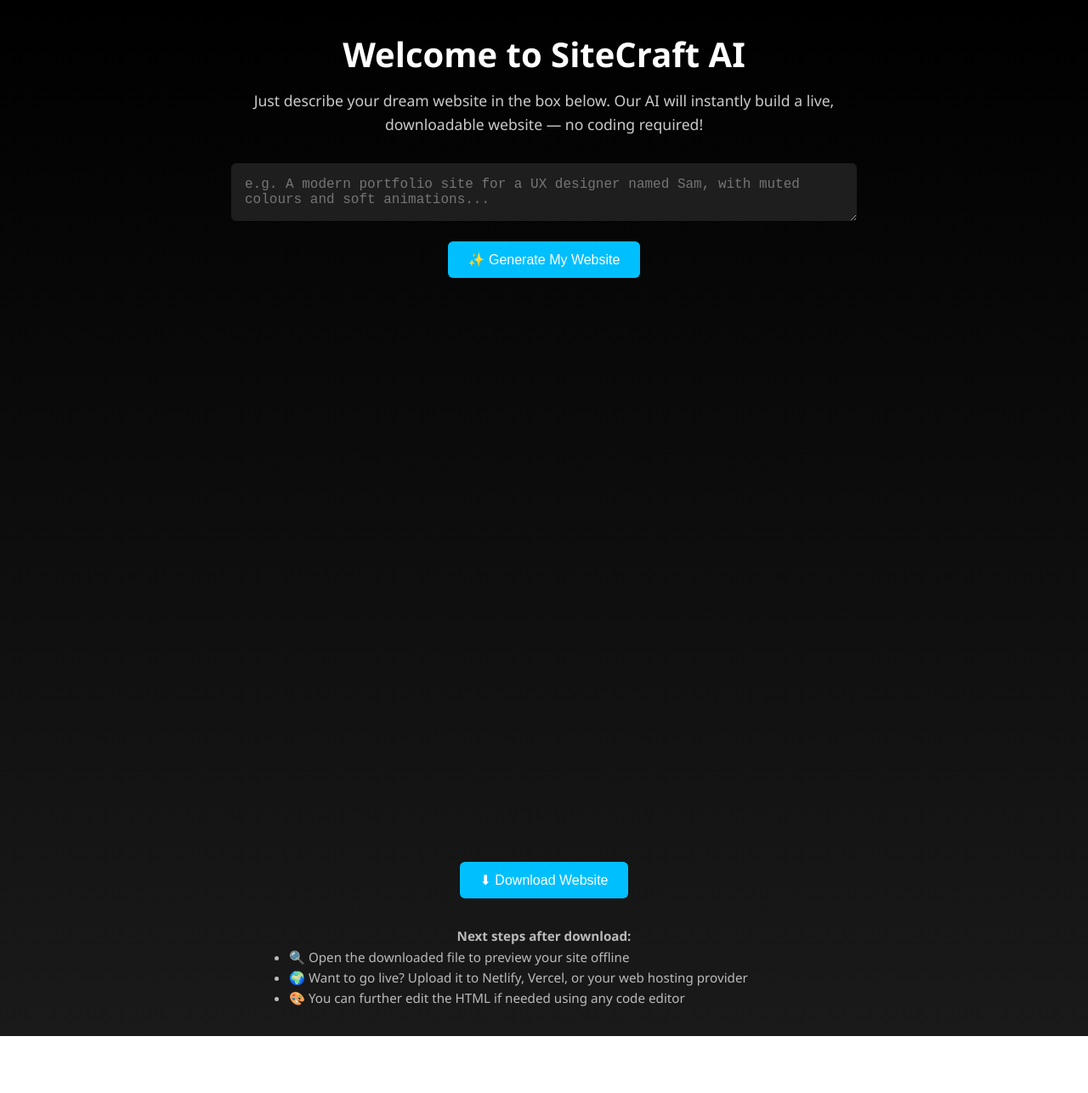
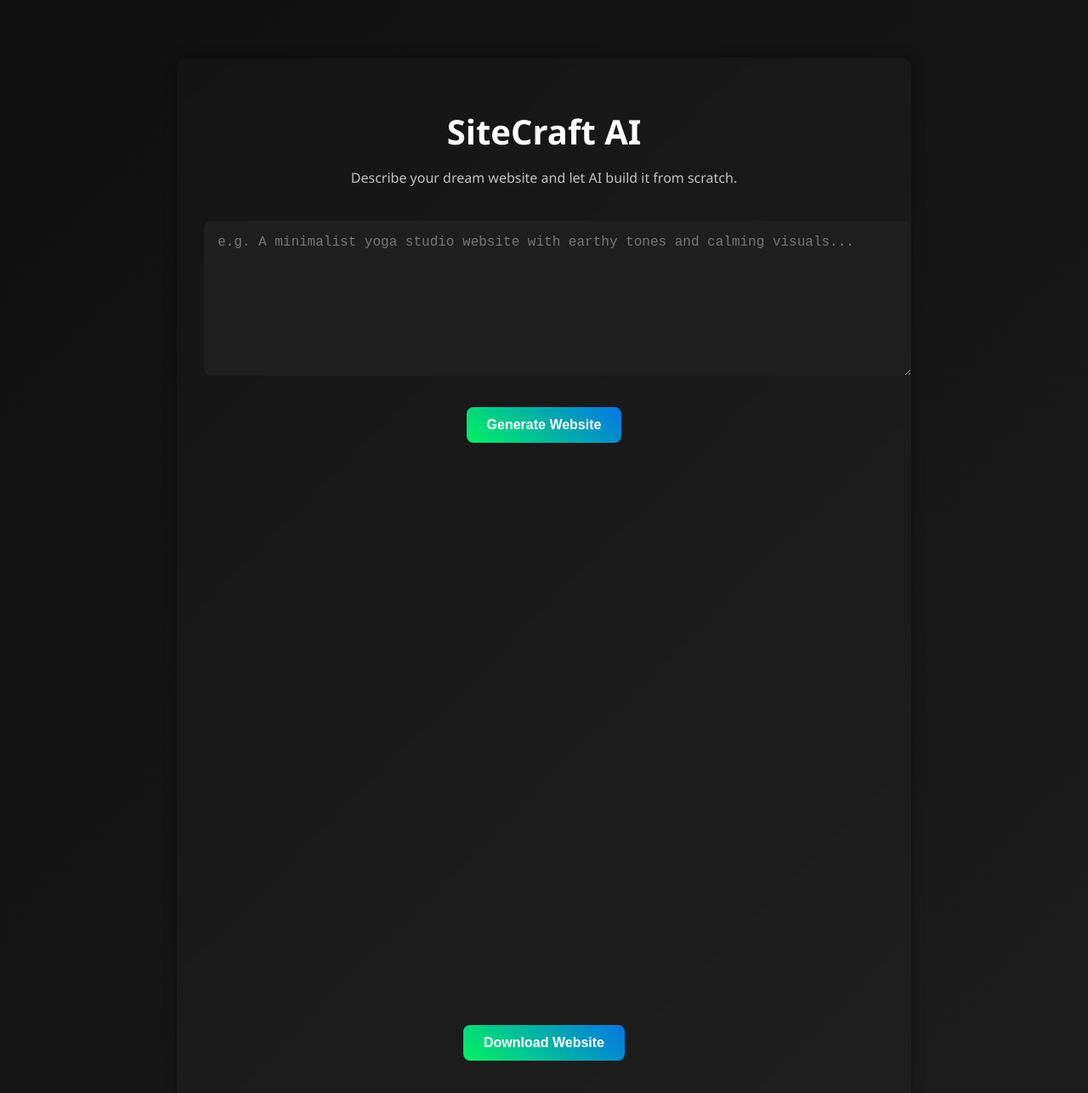
Before and after one commit to chehanvey-ctrl/sitecraft-frontend, a plain HTML site: page index.html in a window 1280 px wide. Shown: the whole page at 85% size. Before the commit the page ends 1219 px from the top, so only its background shows below. Drawn offline with Linux system fonts and the light colour scheme.

Commit message:
Update index.html

```diff
--- a/index.html
+++ b/index.html
@@ -1,110 +1,176 @@
-<!DOCTYPE html><html lang="en">
+<!DOCTYPE html>
+<html lang="en">
 <head>
   <meta charset="UTF-8" />
   <meta name="viewport" content="width=device-width, initial-scale=1.0"/>
   <title>SiteCraft AI</title>
-  <link rel="stylesheet" href="pure-style.css" />
+  <link rel="stylesheet" href="style.css" />
   <style>
     body {
-      background: linear-gradient(to bottom, #000000, #1a1a1a);
-      color: #fff;
+      margin: 0;
       font-family: 'Segoe UI', Tahoma, Geneva, Verdana, sans-serif;
-      margin: 0;
-      padding: 0;
+      background: linear-gradient(135deg, #0f0f0f, #1c1c1c);
+      color: #f0f0f0;
     }
+
     .container {
       max-width: 800px;
-      margin: 0 auto;
+      margin: 3rem auto;
       padding: 2rem;
-      text-align: center;
+      background: rgba(255, 255, 255, 0.02);
+      border-radius: 12px;
+      box-shadow: 0 0 15px rgba(0,0,0,0.4);
+      backdrop-filter: blur(4px);
     }
+
     h1 {
       font-size: 2.5rem;
+      text-align: center;
       margin-bottom: 0.5rem;
+      color: #ffffff;
     }
-    p.description {
-      font-size: 1.1rem;
-      margin-bottom: 2rem;
-      color: #ccc;
+
+    p {
+      text-align: center;
+      margin-bottom: 1.5rem;
+      color: #c2c2c2;
     }
+
     textarea {
       width: 100%;
       padding: 1rem;
       font-size: 1rem;
       border: none;
-      border-radius: 6px;
+      border-radius: 8px;
       margin-bottom: 1rem;
-      background-color: #1e1e1e;
+      resize: vertical;
+      background: #1e1e1e;
       color: #fff;
     }
+
     button {
-      background-color: #00bfff;
-      color: white;
+      display: block;
+      margin: 1rem auto;
       padding: 0.75rem 1.5rem;
-      font-size: 1rem;
+      background-color: #00f260;
+      background-image: linear-gradient(45deg, #00f260, #0575e6);
       border: none;
-      border-radius: 6px;
+      color: #fff;
+      font-weight: bold;
+      border-radius: 8px;
       cursor: pointer;
-      transition: background-color 0.3s ease;
+      transition: transform 0.2s ease;
     }
+
     button:hover {
-      background-color: #009acd;
+      transform: scale(1.05);
     }
+
     iframe {
+      margin-top: 2rem;
+      border: none;
+      border-radius: 8px;
       width: 100%;
       height: 600px;
-      border: none;
-      border-radius: 8px;
+    }
+
+    #output {
       margin-top: 2rem;
+      font-size: 1rem;
+      text-align: center;
+      line-height: 1.6;
     }
-    .instructions {
-      font-size: 0.95rem;
-      margin-top: 2rem;
-      color: #bbb;
+
+    #progressContainer {
+      margin-top: 1rem;
+      height: 10px;
+      width: 100%;
+      background: #333;
+      border-radius: 5px;
+      overflow: hidden;
+      display: none;
+    }
+
+    #progressBar {
+      height: 100%;
+      width: 0%;
+      background: linear-gradient(to right, #00f260, #0575e6);
+      transition: width 0.3s ease;
     }
   </style>
 </head>
 <body>
   <div class="container">
-    <h1>Welcome to SiteCraft AI</h1>
-    <p class="description">Just describe your dream website in the box below. Our AI will instantly build a live, downloadable website — no coding required!</p><textarea id="userInput" placeholder="e.g. A modern portfolio site for a UX designer named Sam, with muted colours and soft animations..."></textarea>
+    <h1>SiteCraft AI</h1>
+    <p>Describe your dream website and let AI build it from scratch.</p>
 
-<button id="generateBtn">✨ Generate My Website</button>
+    <textarea id="userInput" rows="4" placeholder="e.g. A minimalist yoga studio website with earthy tones and calming visuals..."></textarea>
 
-<div id="output" style="margin-top: 2rem;"></div>
+    <button id="generateBtn">Generate Website</button>
 
-<iframe id="previewFrame"></iframe>
-<button id="downloadBtn" style="margin-top: 1rem;">⬇ Download Website</button>
+    <div id="progressContainer">
+      <div id="progressBar"></div>
+    </div>
 
-<div class="instructions">
-  <p><strong>Next steps after download:</strong></p>
-  <ul style="text-align: left; max-width: 600px; margin: 0 auto;">
-    <li>🔍 Open the downloaded file to preview your site offline</li>
-    <li>🌍 Want to go live? Upload it to Netlify, Vercel, or your web hosting provider</li>
-    <li>🎨 You can further edit the HTML if needed using any code editor</li>
-  </ul>
-</div>
+    <div id="output"></div>
 
-  </div>  <script>
+    <iframe id="previewFrame"></iframe>
+
+    <button id="downloadBtn">Download Website</button>
+  </div>
+
+  <script>
     document.getElementById("generateBtn").addEventListener("click", async () => {
       const prompt = document.getElementById("userInput").value;
       const outputDiv = document.getElementById("output");
       const previewFrame = document.getElementById("previewFrame");
       const downloadBtn = document.getElementById("downloadBtn");
+      const progressContainer = document.getElementById("progressContainer");
+      const progressBar = document.getElementById("progressBar");
 
-      outputDiv.innerHTML = "⏳ Generating your site, hang tight...";
+      outputDiv.innerHTML = "⏳ Generating your AI-powered site...";
+      progressContainer.style.display = "block";
+      progressBar.style.width = "0%";
+
+      // Simulate progress
+      let progress = 0;
+      const interval = setInterval(() => {
+        if (progress < 95) {
+          progress += 1;
+          progressBar.style.width = progress + "%";
+        }
+      }, 100);
 
       try {
         const response = await fetch("https://sitecraft-backend.onrender.com/generate-pure", {
           method: "POST",
-          headers: { "Content-Type": "application/json" },
+          headers: {
+            "Content-Type": "application/json"
+          },
           body: JSON.stringify({ prompt })
         });
 
-        if (!response.ok) throw new Error(`HTTP error! Status: ${response.status}`);
+        if (!response.ok) {
+          const text = await response.text();
+          throw new Error(`Server error ${response.status}: ${text}`);
+        }
+
+        const contentType = response.headers.get("content-type");
+        if (!contentType || !contentType.includes("application/json")) {
+          const text = await response.text();
+          throw new Error(`Expected JSON but got: ${text.substring(0, 100)}`);
+        }
+
         const data = await response.json();
 
-        const cleanedHTML = data.html.replace(/\n/g, '\n').replace(/\"/g, '"');
+        if (!data.html) {
+          throw new Error("No HTML received from backend.");
+        }
+
+        clearInterval(interval);
+        progressBar.style.width = "100%";
+
+        const cleanedHTML = data.html.replace(/\\n/g, '\n').replace(/\\"/g, '"');
         previewFrame.srcdoc = cleanedHTML;
 
         const blob = new Blob([cleanedHTML], { type: "text/html" });
@@ -112,15 +178,23 @@
         downloadBtn.onclick = () => {
           const a = document.createElement("a");
           a.href = url;
-          a.download = "sitecraft-generated.html";
+          a.download = "sitecraft-ai-site.html";
           a.click();
         };
 
-        outputDiv.innerHTML = "✅ Site generated! Scroll down to preview and download.";
+        outputDiv.innerHTML = `
+          ✅ Your AI site is ready!<br/>
+          👇 Scroll to preview it live in your browser.<br/>
+          💾 Click "Download Website" to save your full HTML file.<br/>
+          🚀 You can host it instantly using platforms like Netlify, Vercel, or GitHub Pages.
+        `;
       } catch (error) {
-        console.error(error);
+        clearInterval(interval);
+        progressContainer.style.display = "none";
+        console.error("❌ Generation error:", error);
         outputDiv.innerHTML = `❌ Oops! ${error.message}`;
       }
     });
-  </script></body>
+  </script>
+</body>
 </html>
```
